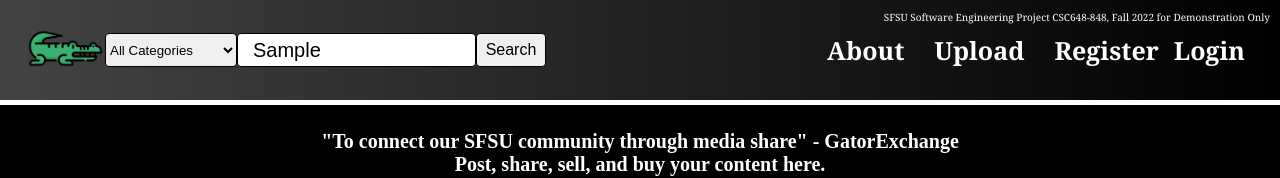
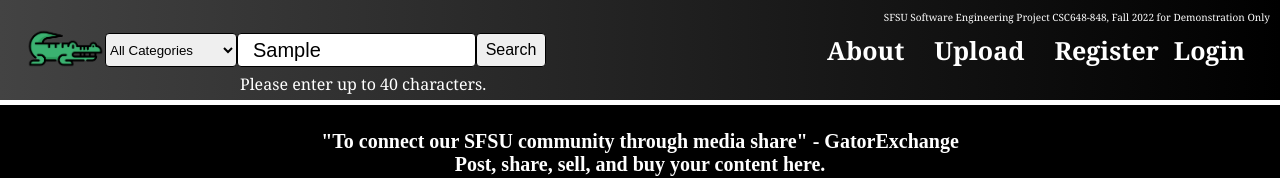
Before and after one commit to benztimm/csc648-03-fa22-team04, a React (Create React App) app in the folder application/frontend/: page / in a window 1280 px wide. Both pictures are taken after typing "Sample" into the empty fields and a click on the button "Search". Shown: the top 178 px of the page. Built offline with nearby package versions, Linux system fonts and the light colour scheme; no server answers.

Commit message:
Add search bar limit alert, fixed url search fetch

```diff
--- a/application/frontend/src/components/Navbar/Navbar.css
+++ b/application/frontend/src/components/Navbar/Navbar.css
@@ -47,6 +47,13 @@
   border: solid 1px;
   border-color: black;
   cursor: pointer;
+}
+
+.searchBarAlert {
+  position: absolute;
+  left:240px;
+  top: 73px;
+  color: white;
 }
 
 .left_side button{
--- a/application/frontend/src/components/Navbar/Navbar.js
+++ b/application/frontend/src/components/Navbar/Navbar.js
@@ -39,6 +39,18 @@ const Navbar = () =>{
         //let newValue = event.target.value;
         setValue(event.target.value);
     };
+
+    const [isActive, setIsActive] = useState(false);
+    const [alert, setAlert] = useState('');
+
+    useEffect(() => {
+        if (value !== '') {
+          setIsActive(true);
+        } else {
+          setIsActive(false);
+        }
+      }, [value]);
+
     // END SEARCH BAR
 
 
@@ -51,7 +63,7 @@ const Navbar = () =>{
     //GET request from search bar input
     const fetchData = async () => {
 
-        const data = await fetch(`http://54.200.101.218:5000/search-posts/?keyword=${value}&type=document&category=${selectedOption}`);
+        const data = await fetch(`http://54.200.101.218:5000/search-posts/?keyword=${value}&type=&category=${selectedOption}`);
 
         const json = await data.json();
 
@@ -169,7 +181,8 @@ const Navbar = () =>{
                         <option value="Travel" >Travel</option>
                     </select>
 
-                    <input maxLength={40} onChange={changeHandler} type="text" placeholder="Search..."/>
+                    <input maxLength={40} value={value} onChange={changeHandler} type="text" placeholder="Search..."/>
+                    {isActive && <div className="searchBarAlert">Please enter up to 40 characters.</div>}
                     <button onClick={searchClick}>Search</button>
                 </div>
 
```
